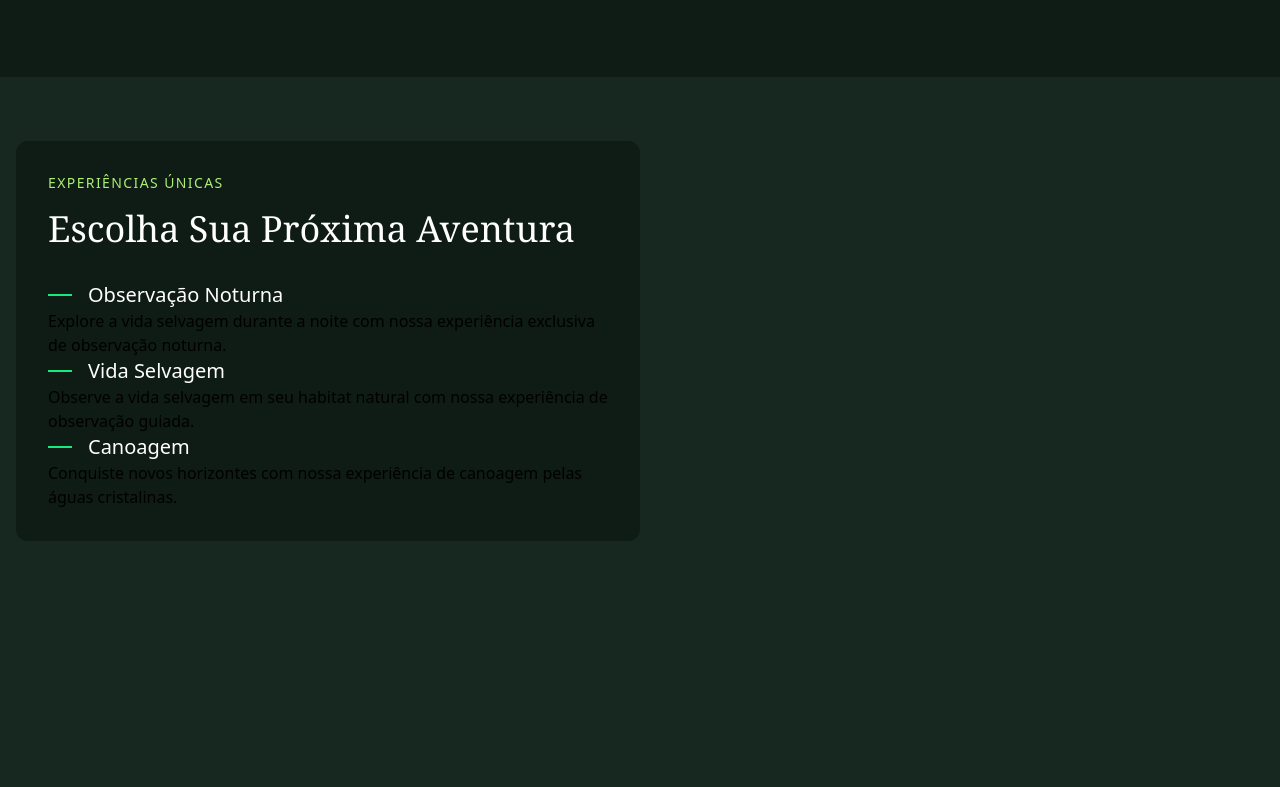
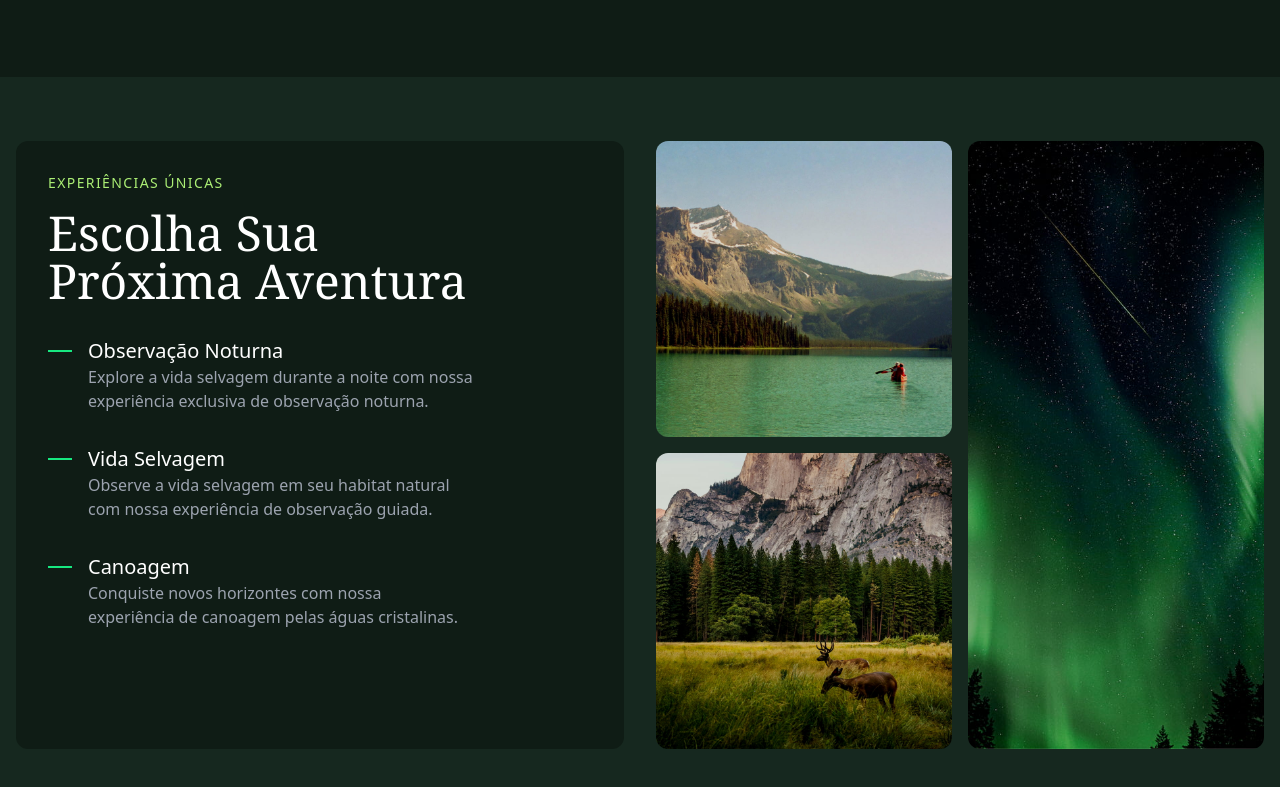
Before and after one commit to Jitterkkk/forest, a website: page src/index.html in a window 1280 px wide. Shown: the part 2167-2954 px from the top of the page. Drawn offline with Linux system fonts and the light colour scheme.

Commit message:
Experiências 2.0

```diff
--- a/src/index.html
+++ b/src/index.html
@@ -137,16 +137,42 @@
   </section>
 
   <!-- Experiências -->
-  <section id="experiencias" class="container mb-12 sm:mb-16 grid sm:grid-cols-2">
+  <section id="experiencias" class="container gap-8 mb-12 sm:mb-16 grid sm:grid-cols-2">
     <div class="bg-verde-900 p-6 sm:p-8 rounded-xl">
       <p class="mb-4 text-verde-200 uppercase tracking-widest text-sm">Experiências Únicas</p>
-      <h2 class=" mb-8 font-serif text-balance text-white text-3xl sm:text-4xl capitalize">Escolha sua próxima aventura</h2>
+      <h2 class=" mb-8 font-serif text-balance text-white text-3xl sm:text-4xl lg:text-5xl capitalize">Escolha sua próxima aventura</h2>
       <h3 class="text-white text-xl flex items-center gap-4 before:h-0.5 before:w-6 before:bg-verde-400 hover:before:w-10 before:transition-[width]">Observação Noturna</h3>
-      <p>Explore a vida selvagem durante a noite com nossa experiência exclusiva de observação noturna.</p>
+      <p class="mb-8 text-balance text-gray-400 pl-10">Explore a vida selvagem durante a noite com nossa experiência exclusiva de observação noturna.</p>
       <h3 class="text-white text-xl flex items-center gap-4 before:h-0.5 before:w-6 before:bg-verde-400 hover:before:w-10 before:transition-[width]">Vida Selvagem</h3>
-      <p>Observe a vida selvagem em seu habitat natural com nossa experiência de observação guiada.</p>
+      <p class="mb-8 text-balance text-gray-400 pl-10">Observe a vida selvagem em seu habitat natural com nossa experiência de observação guiada.</p>
       <h3 class="text-white text-xl flex items-center gap-4 before:h-0.5 before:w-6 before:bg-verde-400 hover:before:w-10 before:transition-[width]">Canoagem</h3>
-      <p>Conquiste novos horizontes com nossa experiência de canoagem pelas águas cristalinas.</p>
+      <p class="mb-8 text-balance text-gray-400 pl-10">Conquiste novos horizontes com nossa experiência de canoagem pelas águas cristalinas.</p>
+    </div>
+
+    <div class="grid grid-cols-2 gap-4">
+      <div class="group relative cursor-pointer overflow-hidden rounded-xl">
+        <img class="size-full object-cover transition-transform group-hover:scale-110" src="../img/canoagem.jpg" alt="">
+
+        <div class="absolute flex items-end p-4 inset-0 bg-gradient-to-t from-verde-950/80 opacity-0 transition-opacity group-hover:opacity-100">
+          <span class="text-white">Canoagem</span>
+        </div>
+      </div>
+
+      <div class="group row-span-2 relative cursor-pointer overflow-hidden rounded-xl">
+        <img class="size-full object-cover transition-transform group-hover:scale-110" src="../img/observacao-noturna.jpg" alt="Observação Noturna">
+
+        <div class="absolute flex items-end p-4 inset-0 bg-gradient-to-t from-verde-950/80 opacity-0 transition-opacity group-hover:opacity-100">
+          <span class="text-white">Observação Noturna</span>
+        </div>
+      </div>
+
+      <div class="group relative cursor-pointer overflow-hidden rounded-xl">
+        <img class="size-full object-cover transition-transform group-hover:scale-110" src="../img/vida-selvagem.jpg" alt="Vida Selvagem">
+
+        <div class="absolute flex items-end p-4 inset-0 bg-gradient-to-t from-verde-950/80 opacity-0 transition-opacity group-hover:opacity-100">
+          <span class="text-white">Vida Selvagem</span>
+        </div>
+      </div>
     </div>
 
   </section>
```
Also changed, not shown: src/output.css.
